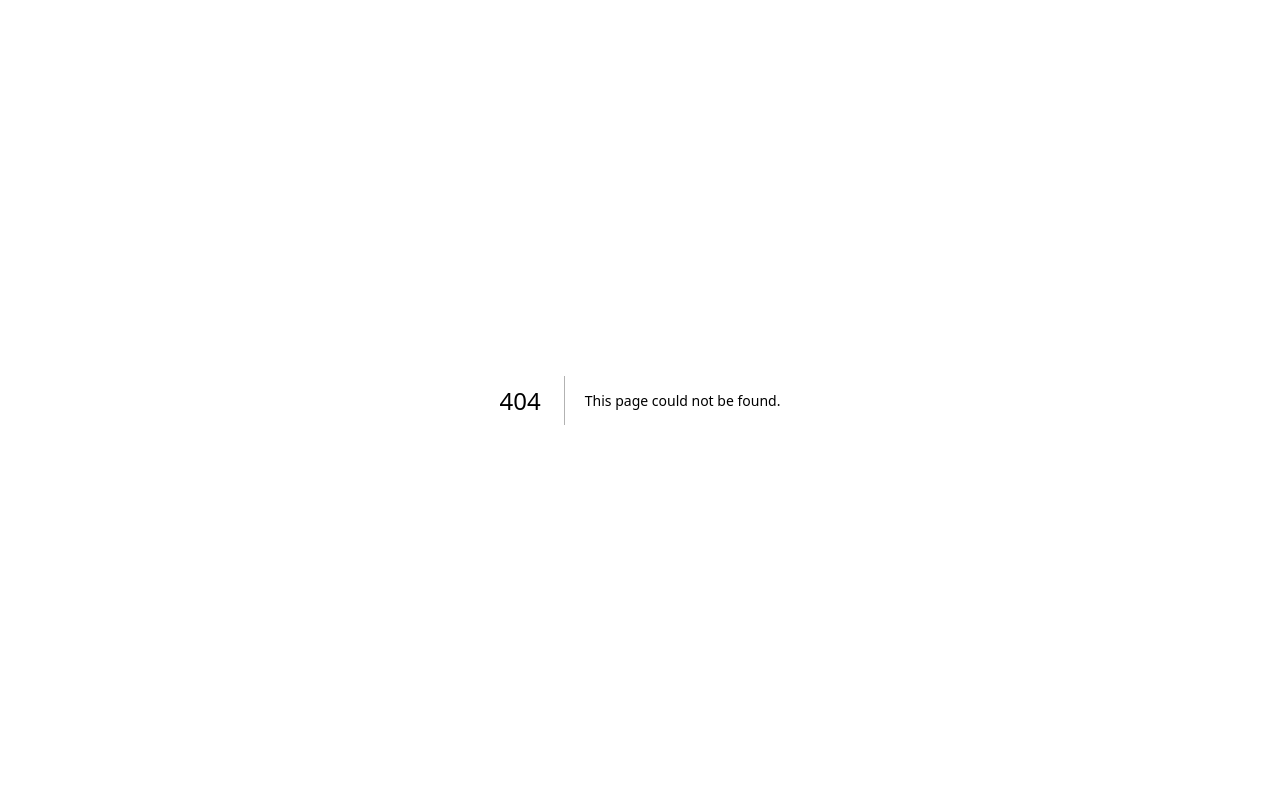
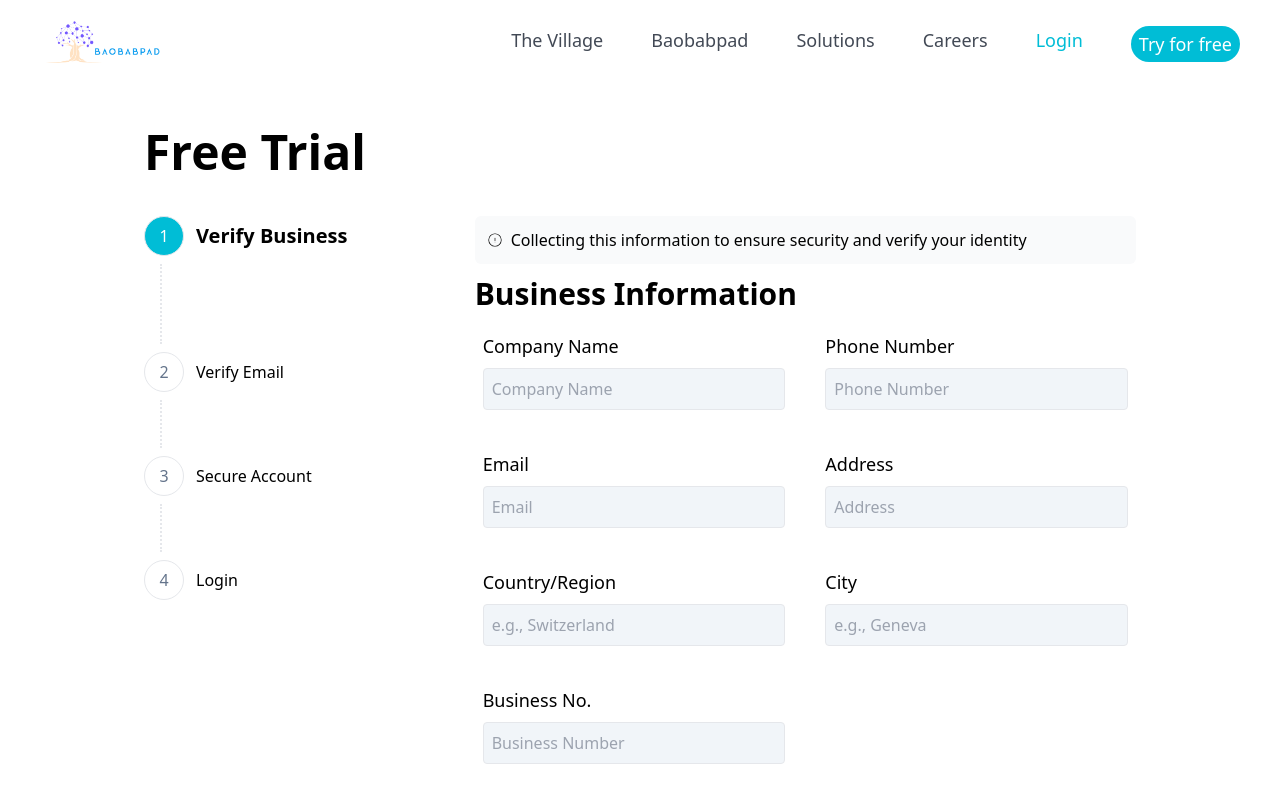
Before and after one commit to baobabpad-pilot/baobabpad_frontend_v0, a Next.js app: page /verify_business in a window 1280 px wide. Before the commit this address had no page. Shown: the top 800 px of the page. Built offline with nearby package versions, Linux system fonts and the light colour scheme.

Commit message:
company information page

```diff
--- a/src/components/homepage_sections/Form.tsx
+++ b/src/components/homepage_sections/Form.tsx
@@ -1,4 +1,5 @@
 import React, { useState, useEffect } from 'react';
+import { useRouter } from 'next/router';
 
 interface FormData {
   [question: string]: string[];
@@ -9,6 +10,8 @@ interface Props {
   }
 
 const MultiSelectForm: React.FC<Props> = ({ onNextStep }) => {
+const router = useRouter();
+
   const [formData, setFormData] = useState<FormData>({});
 
   const options = {
@@ -38,6 +41,11 @@ const MultiSelectForm: React.FC<Props> = ({ onNextStep }) => {
     onNextStep(currentStep);
   }, [formData, onNextStep]);
 
+  const handleVerifyBusiness = () => {
+
+    router.push('/verify_business')
+  }
+
   return (
     <div className="max-w-lg mt-8 overflow-hidden">
       <div className="space-y-4">
@@ -65,7 +73,7 @@ const MultiSelectForm: React.FC<Props> = ({ onNextStep }) => {
 
       <button
         className="mt-20 bg-[#00BDD6] text-white py-2 px-4 rounded-full hover:bg-gray-300 transition-colors delay-75"
-        onClick={() => console.log(formData)}
+        onClick={() => handleVerifyBusiness()}
       >
         Free Trial
       </button>
--- /dev/null
+++ b/src/pages/verify_business.tsx
@@ -0,0 +1,170 @@
+import React from "react";
+import Layout from "@/components/Layout";
+import { CiCircleAlert } from "react-icons/ci";
+
+const VerifyBusiness = () => {
+  return (
+    <Layout>
+      <div className="flex flex-col gap-10 p-10 px-36">
+        <h1 className="text-5xl font-semibold">Free Trial</h1>
+
+        <div className="flex w-full">
+          <div className=" w-1/3 flex flex-col gap-2">
+            <div className="flex gap-3 items-center">
+              <div className="h-10 w-10 flex items-center justify-center rounded-full border text-white bg-[#00BDD6]">
+                1
+              </div>
+              <h4 className="text-xl font-semibold">Verify Business</h4>
+            </div>
+
+            <span className="h-20 w-fit border-l-2 ml-4 border-dotted"></span>
+
+            <div className="flex gap-3 items-center">
+              <div className="h-10 w-10 flex items-center justify-center rounded-full border text-slate-500 bg-gray">
+                2
+              </div>
+              <h4 className="text-medium font-normal">Verify Email</h4>
+            </div>
+
+            <span className="h-12 w-fit border-l-2 ml-4 border-dotted"></span>
+
+            <div className="flex gap-3 items-center">
+              <div className="h-10 w-10 flex items-center justify-center rounded-full border text-slate-500 bg-gray">
+                3
+              </div>
+              <h4 className="text-medium font-normal">Secure Account</h4>
+            </div>
+
+            <span className="h-12 w-fit border-l-2 ml-4 border-dotted"></span>
+
+            <div className="flex gap-3 items-center">
+              <div className="h-10 w-10 flex items-center justify-center rounded-full border text-slate-500 bg-gray">
+                4
+              </div>
+              <h4 className="text-medium font-normal">Login</h4>
+            </div>
+          </div>
+
+          {/* Form Component */}
+          <div className="w-2/3 flex flex-col gap-3">
+            <p className="p-3 rounded-md bg-gray-50 flex gap-2 items-center">
+              <span>
+                <CiCircleAlert />
+              </span>
+              Collecting this information to ensure security and verify your
+              identity
+            </p>
+
+            <h3 className="font-semibold text-3xl">Business Information</h3>
+
+            <form action="" className="flex flex-col gap-6">
+              <div className="grid grid-cols-1 md:grid-cols-2 gap-6">
+                <div className="flex flex-col gap-2 p-2">
+                  <label htmlFor="company_name" className="font-medium text-lg">
+                    Company Name
+                  </label>
+                  <input
+                    type="text"
+                    id="company_name"
+                    name="company_name"
+                    placeholder="Company Name"
+                    className="border p-2 rounded bg-slate-100"
+                  />
+                </div>
+
+                <div className="flex flex-col gap-2 p-2">
+                  <label htmlFor="phone_number" className="font-medium text-lg">
+                    Phone Number
+                  </label>
+                  <input
+                    type="tel"
+                    id="phone_number"
+                    name="phone_number"
+                    placeholder="Phone Number"
+                    className="border p-2 rounded bg-slate-100"
+                  />
+                </div>
+
+                <div className="flex flex-col gap-2 p-2">
+                  <label htmlFor="email" className="font-medium text-lg">
+                    Email
+                  </label>
+                  <input
+                    type="email"
+                    id="email"
+                    name="email"
+                    placeholder="Email"
+                    className="border p-2 rounded bg-slate-100"
+                  />
+                </div>
+
+                <div className="flex flex-col gap-2 p-2">
+                  <label
+                    htmlFor="company_address"
+                    className="font-medium text-lg"
+                  >
+                    Address
+                  </label>
+                  <input
+                    type="text"
+                    id="company_address"
+                    name="company_address"
+                    placeholder="Address"
+                    className="border p-2 rounded bg-slate-100"
+                  />
+                </div>
+
+                <div className="flex flex-col gap-2 p-2">
+                  <label
+                    htmlFor="country_region"
+                    className="font-medium text-lg"
+                  >
+                    Country/Region
+                  </label>
+                  <input
+                    type="text"
+                    id="country_region"
+                    name="country_region"
+                    placeholder="e.g., Switzerland"
+                    className="border p-2 rounded bg-slate-100"
+                  />
+                </div>
+
+                <div className="flex flex-col gap-2 p-2">
+                  <label htmlFor="city" className="font-medium text-lg">
+                    City
+                  </label>
+                  <input
+                    type="text"
+                    id="city"
+                    name="city"
+                    placeholder="e.g., Geneva"
+                    className="border p-2 rounded bg-slate-100"
+                  />
+                </div>
+
+                <div className="flex flex-col gap-2 p-2">
+                  <label
+                    htmlFor="business_number"
+                    className="font-medium text-lg"
+                  >
+                    Business No.
+                  </label>
+                  <input
+                    type="text"
+                    id="business_number"
+                    name="business_number"
+                    placeholder="Business Number"
+                    className="border p-2 rounded bg-slate-100"
+                  />
+                </div>
+              </div>
+            </form>
+          </div>
+        </div>
+      </div>
+    </Layout>
+  );
+};
+
+export default VerifyBusiness;
```
